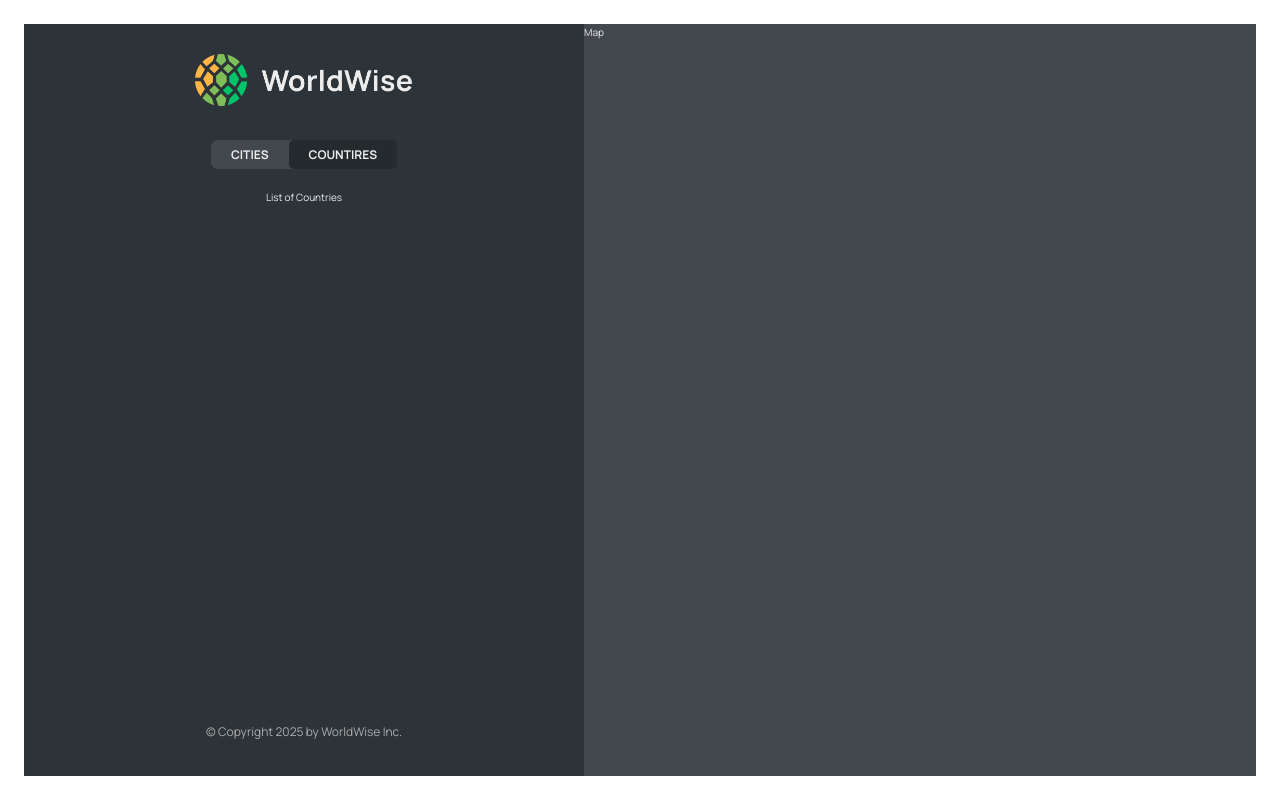
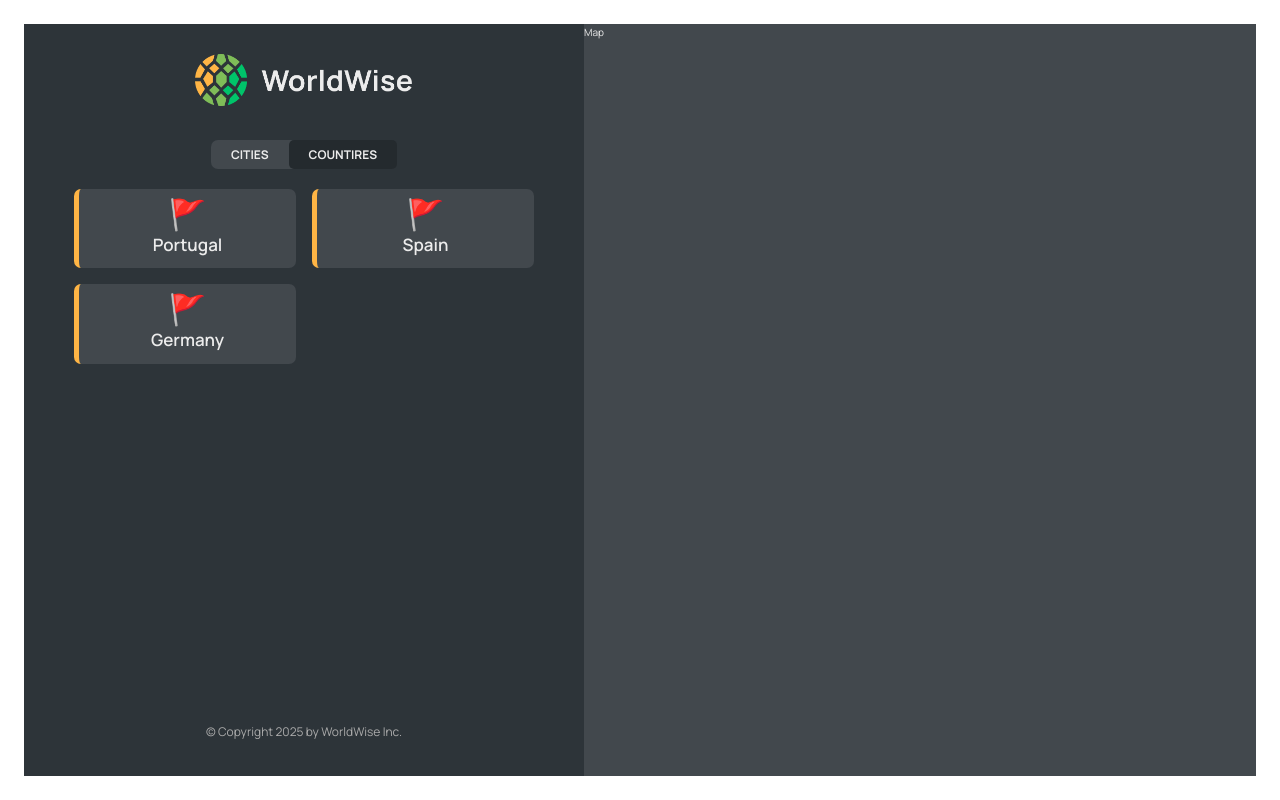
Before and after one commit to imt-eiaz/worldwise, a React (Vite) app: page /app/countries in a window 1280 px wide. Built offline with nearby package versions, Linux system fonts and the light colour scheme; data requests are answered from the project's data file.

Commit message:
12. Implementing the Countries List

```diff
--- a/data/cities.json
+++ b/data/cities.json
@@ -35,6 +35,30 @@
         "lng": 13.376933665713324
       },
       "id": 98443197
+    },
+    {
+      "cityName": "Faro",
+      "country": "Portugal",
+      "emoji": "🚩",
+      "date": "2027-10-31T15:59:59.138Z",
+      "notes": "My favorite city so far!",
+      "position": {
+        "lat": 38.727881642324164,
+        "lng": -9.140900099907554
+      },
+      "id": 231231
+    },
+    {
+      "cityName": "Barcelona",
+      "country": "Spain",
+      "emoji": "🚩",
+      "date": "2027-07-15T08:22:53.976Z",
+      "notes": "",
+      "position": {
+        "lat": 40.46635901755316,
+        "lng": -3.7133789062500004
+      },
+      "id": 3432523
     }
   ]
 }
--- a/src/App.jsx
+++ b/src/App.jsx
@@ -1,3 +1,4 @@
+import { useEffect, useState } from "react";
 import { BrowserRouter, Routes, Route } from "react-router-dom";
 import Product from "./pages/Product";
 import Pricing from "./pages/Pricing";
@@ -6,7 +7,7 @@
 import AppLayout from "./pages/AppLayout";
 import Login from "./pages/Login";
 import CityList from "./components/CityList";
-import { useEffect, useState } from "react";
+import CountryList from "./components/CountryList";
 
 const BASE_URL = "http://localhost:9000";
 
@@ -47,7 +48,7 @@
               path="cities"
               element={<CityList cities={cities} isLoading={isLoading} />}
             />
-            <Route path="countries" element={<p> List of Countries</p>} />
+            <Route path="countries" element={<CountryList cities={cities} />} />
             <Route path="form" element={<p>Form</p>} />
           </Route>
           <Route path="*" element={<PageNotFound />} />
--- a/src/components/CityItem.jsx
+++ b/src/components/CityItem.jsx
@@ -8,7 +8,6 @@
   }).format(new Date(date));
 
 function CityItem({ city }) {
-  console.log(city);
   const { cityName, emoji, date } = city;
   return (
     <li className={styles.cityItem}>
--- /dev/null
+++ b/src/components/CountryList.jsx
@@ -0,0 +1,28 @@
+import CityItem from "./CityItem";
+import styles from "./CountryList.module.css";
+import Spinner from "./Spinner";
+import Message from "./Message";
+import CountryItem from "./CountryItem";
+
+function CountriesList({ cities, isLoading }) {
+  if (isLoading) return <Spinner />;
+
+  if (!cities.length)
+    return <Message message="Add your first city by clicking on the map" />;
+
+  const countries = cities.reduce((arr, city) => {
+    if (!arr.map((el) => el.country).includes(city.country))
+      return [...arr, { country: city.country, emoji: city.emoji }];
+    else return arr;
+  }, []);
+
+  return (
+    <ul className={styles.countryList}>
+      {countries.map((country) => (
+        <CountryItem country={country} />
+      ))}
+    </ul>
+  );
+}
+
+export default CountriesList;
```
